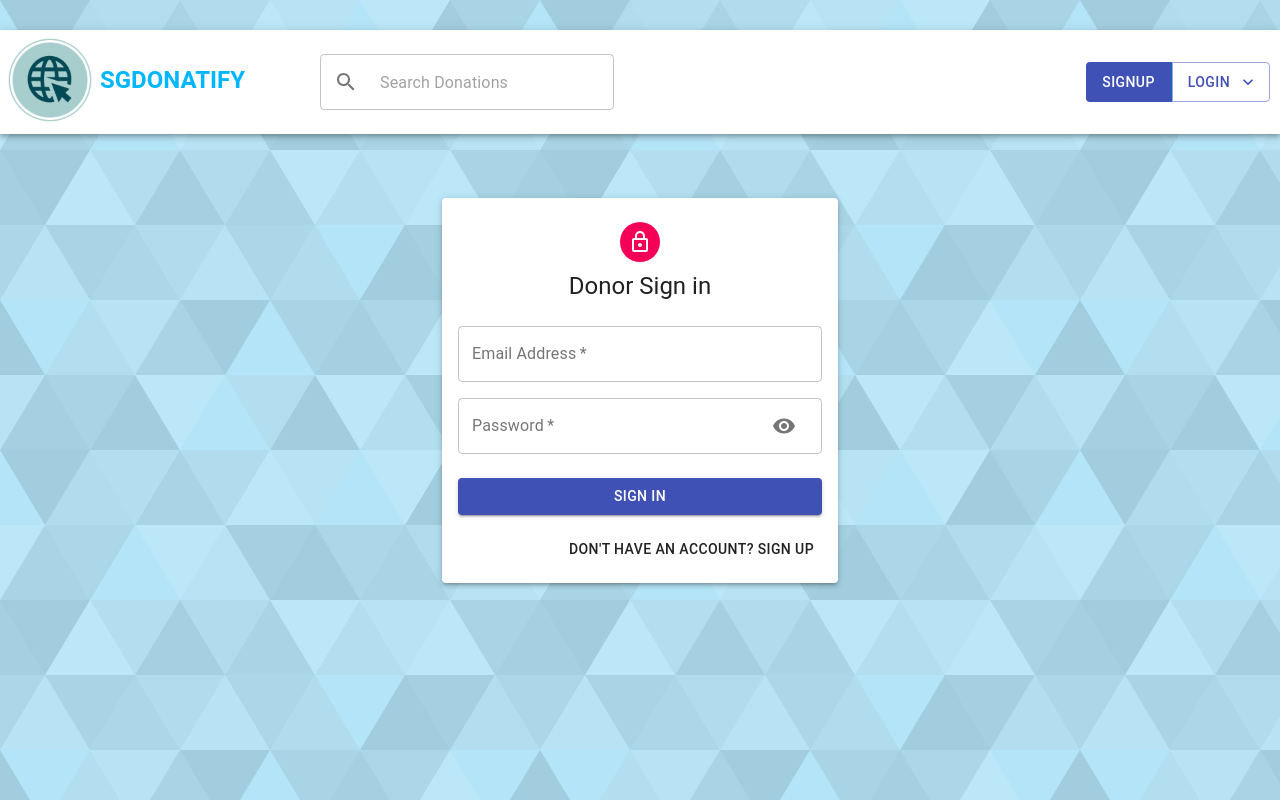
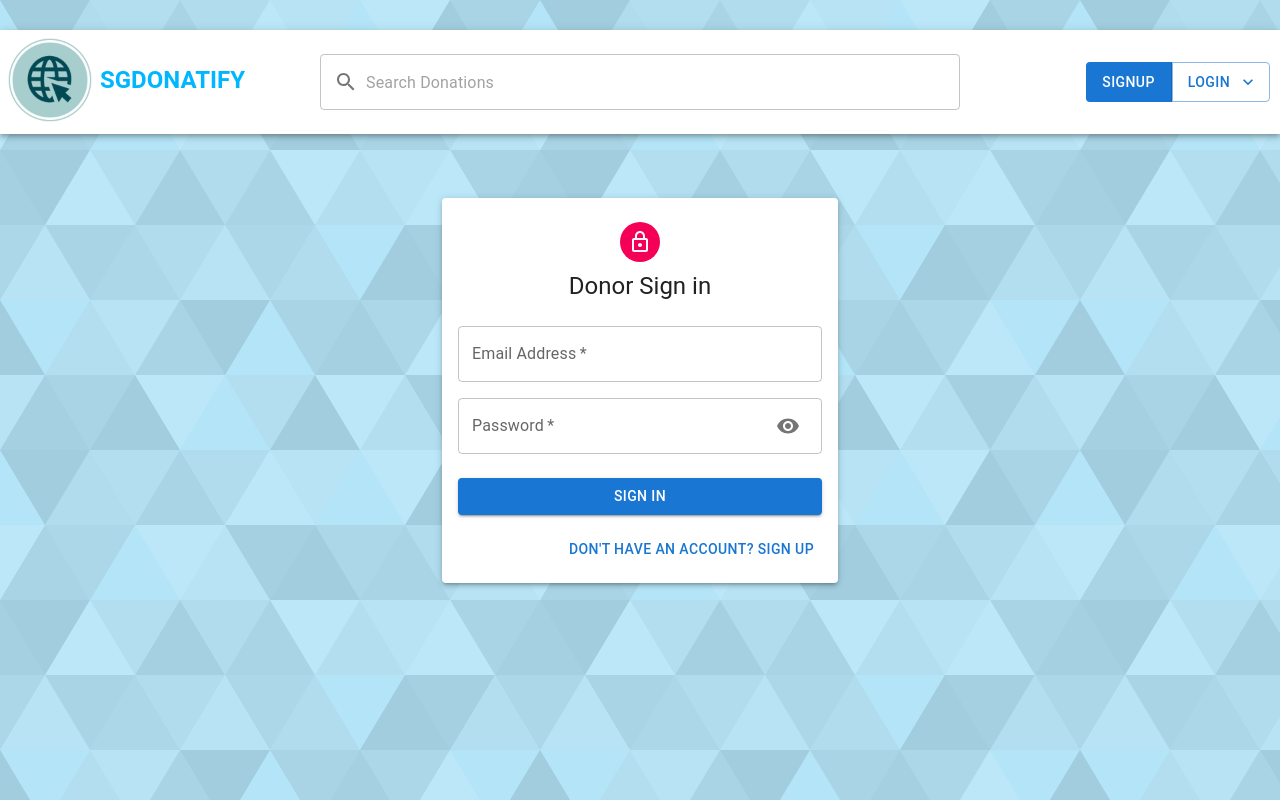
Before and after one commit to kevkh/SGDonatify, a React (Create React App) app in the folder client/: page /donor in a window 1280 px wide. Built offline with nearby package versions, Linux system fonts and the light colour scheme.

Commit message:
[Login Page] Fixed Navbar alignment

```diff
--- a/client/src/App.js
+++ b/client/src/App.js
@@ -57,7 +57,7 @@ return (
         <Route path="/donorHub" exact component={DonorHub} />
         <Route path="/donorHub/:id" children={<DonorDetail />}></Route>
         <Route path="/reset" component={Reset} />
-        <Route path="/donor" exact component={DonorAuth} />
+        <Route exact path="/donor"> <DonorAuth /></Route>
         <Route path="/donorList" exact component={DonorList} />
         <Route path="/blacklist" exact component={Blacklist} />
         <Route path="/approvedList" exact component={ApprovedList} />
--- a/client/src/components/Auth/DonateeAuth.js
+++ b/client/src/components/Auth/DonateeAuth.js
@@ -7,7 +7,7 @@ import {
   Grid,
   Typography,
   Container,
-} from "@material-ui/core";
+} from '@mui/material';
 import { useHistory } from "react-router-dom";
 import LockOutlinedIcon from "@material-ui/icons/LockOutlined";
 import emailjs from "emailjs-com";
--- a/client/src/components/Auth/DonorAuth.js
+++ b/client/src/components/Auth/DonorAuth.js
@@ -1,12 +1,12 @@
 import React, { useState } from "react";
 import { useDispatch } from "react-redux";
+import Container from '@mui/material/Container';
+import Button from '@mui/material/Button';
 import {
   Avatar,
-  Button,
   Paper,
   Grid,
   Typography,
-  Container,
 } from "@material-ui/core";
 import { useHistory } from "react-router-dom";
 import LockOutlinedIcon from "@material-ui/icons/LockOutlined";
@@ -15,6 +15,10 @@ import { donorSignin, donorSignup } from "../../actions/donorAuth";
 import useStyles from "./styles";
 import Input from "./Input";
 import FileBase from "react-file-base64";
+
+
+
+
 
 // initial states
 const initialState = {
@@ -77,6 +81,7 @@ const DonorAuth = () => {
     setForm({ ...form, [e.target.name]: e.target.value });
 
   return (
+
     <Container component="main" maxWidth="xs">
       <Paper className={classes.paper} elevation={3}>
         <Avatar className={classes.avatar}>
@@ -87,7 +92,7 @@ const DonorAuth = () => {
         </Typography>
         <form className={classes.form} onSubmit={handleSubmit}>
           <Grid container spacing={2}>
-            {isSignup && ( // only if signedup, show details. // Grid below is transferred to input.js
+            {/* {isSignup && ( // only if signedup, show details. // Grid below is transferred to input.js
               <>
                 <Input
                   name="firstName"
@@ -119,7 +124,7 @@ const DonorAuth = () => {
                   />
                 </div>
               </>
-            )}
+            )} */}
 
             <Input
               name="email"
@@ -164,6 +169,8 @@ const DonorAuth = () => {
         </form>
       </Paper>
     </Container>
+
+
   );
 };
 
--- a/client/src/components/Auth/Input.js
+++ b/client/src/components/Auth/Input.js
@@ -1,9 +1,9 @@
 import React from 'react';
-import { TextField, Grid, InputAdornment, IconButton } from '@material-ui/core';
+import { Grid, InputAdornment, IconButton } from '@mui/material';
 
 import Visibility from '@material-ui/icons/Visibility';
 import VisibilityOff from '@material-ui/icons/VisibilityOff';
-
+import TextField from '@mui/material/TextField';
 
 // Generalise the logic
 const Input = ({ name, handleChange, label, half, autoFocus, type, handleShowPassword }) => (
```
